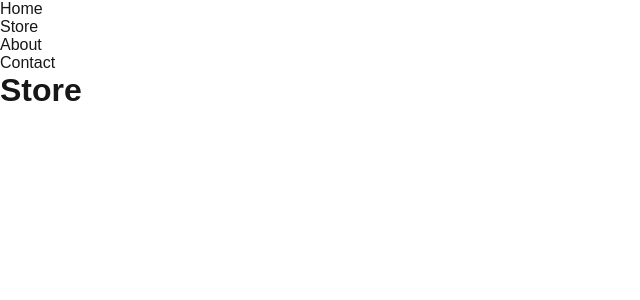
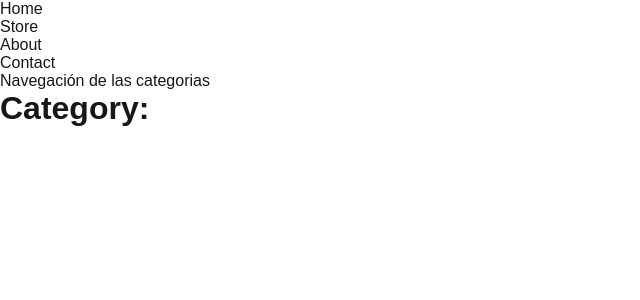
Before and after one commit to edcab/course-nextjs-store, a Next.js app: page /store in a window 1280 px wide. Shown: the top 300 px of the page, without its empty margins (0-640 px from the left). Built offline with nearby package versions, Linux system fonts and the light colour scheme.

Commit message:
refactor store layout and category handling; remove old category page and store component

```diff
--- a/src/app/layout.tsx
+++ b/src/app/layout.tsx
@@ -25,7 +25,7 @@ export default function RootLayout({
 }>) {
   return (
     <html lang="en">
-      <body className={`${geistSans.variable} ${geistMono.variable}`}>
+      <body>
         <header>
           <nav>
             <ul>
--- /dev/null
+++ b/src/app/store/[[...categories]]/page.tsx
@@ -0,0 +1,20 @@
+interface CategoryProps {
+    params: {
+        categories: string[];
+        searchParams?: string
+    }
+}
+
+
+export default async function Category(props: CategoryProps) {
+
+    const { categories } = await props.params;
+
+    console.log(categories);
+
+    return (
+    <div>
+      <h1>Category: {categories}</h1>
+    </div>
+  );
+}
--- a/src/app/store/page.tsx
+++ /dev/null
@@ -1,7 +0,0 @@
-export default function Store() {
-  return (
-    <div>
-      <h1>Store</h1>
-    </div>
-  );
-}
```
Also changed, not shown: src/app/store/[category]/page.tsx (deleted, +0 -19 lines), src/app/store/[[...categories]]/layout.tsx (renamed from src/app/store/[category]/layout.tsx).
